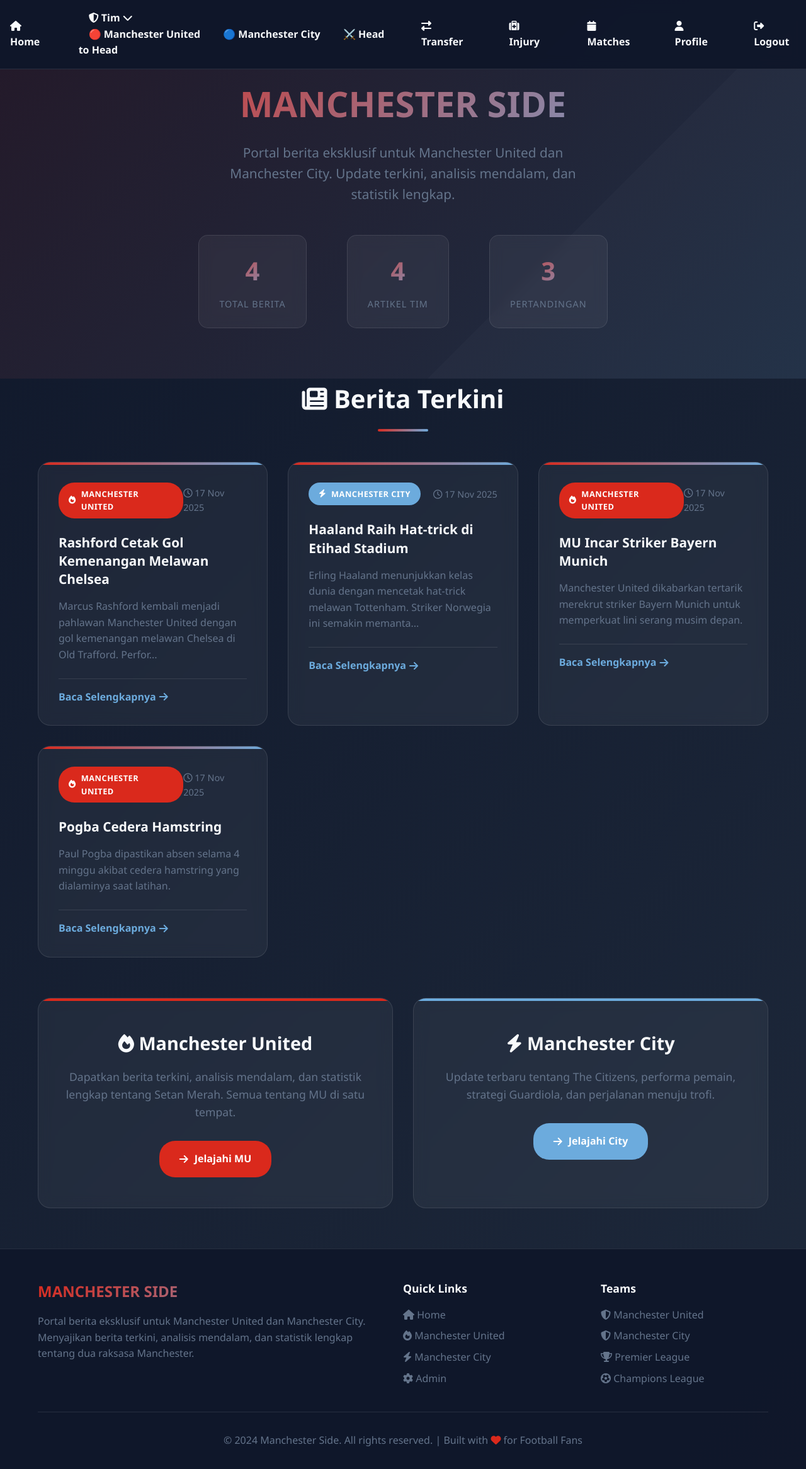
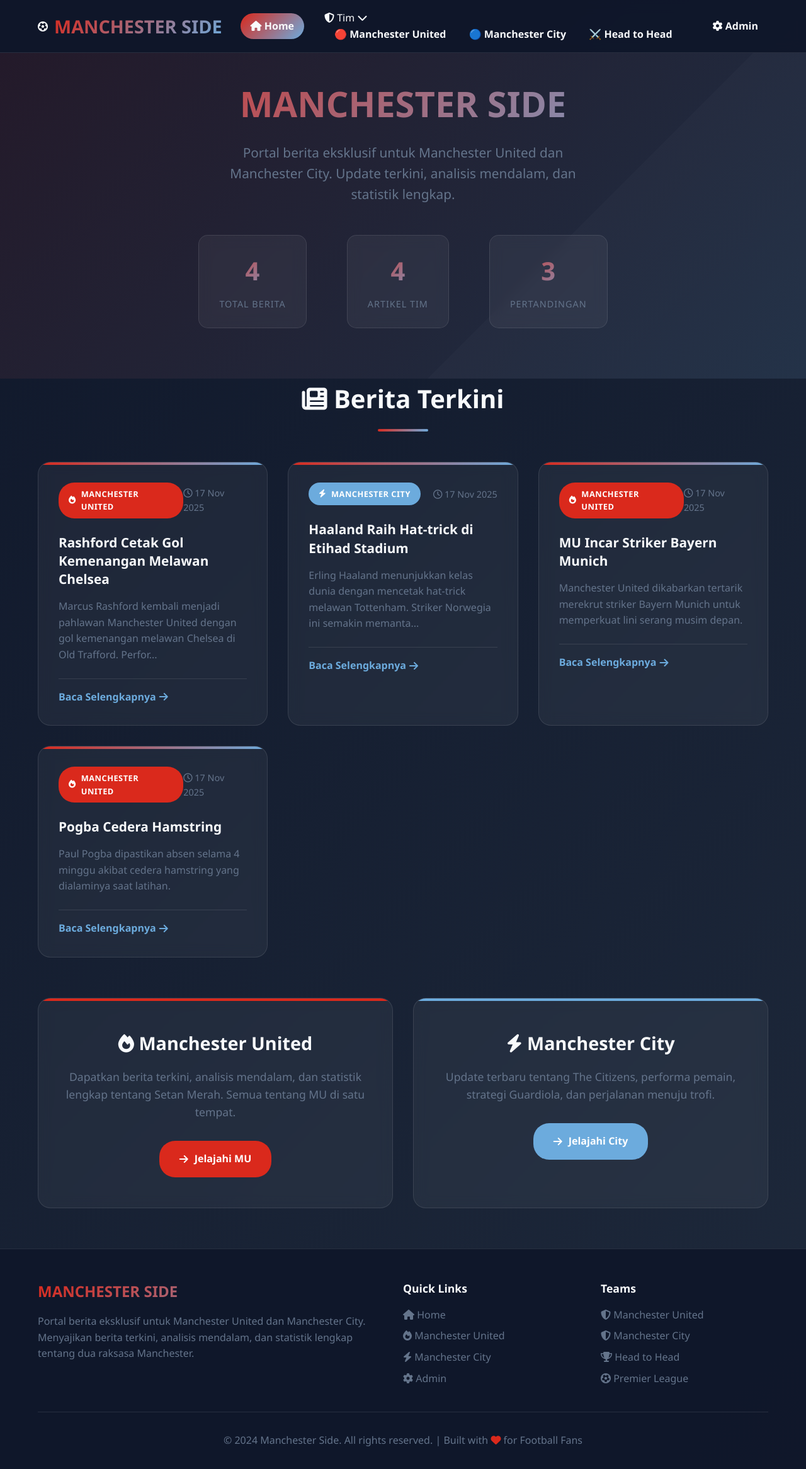
Before and after one commit to rafiHsN17/manchester_side, a PHP site: page /index.php in a window 1280 px wide. Shown: the whole page at 63% size. Run offline with PHP 8.4, Linux system fonts and the light colour scheme; the visitor is signed in with stand-in values (Sample User, id 1); data comes from the database, SQL or seed files in the repository.

Commit message:
Update index.php

```diff
--- a/manchester_side/index.php
+++ b/manchester_side/index.php
@@ -81,31 +81,36 @@
     <meta name="viewport" content="width=device-width, initial-scale=1.0">
     <title>Manchester Side - Berita Terkini MU & Manchester City</title>
     <link rel="stylesheet" href="https://cdnjs.cloudflare.com/ajax/libs/font-awesome/6.4.0/css/all.min.css">
-    <link rel="stylesheet" href="css/index.css">
+    <link rel="stylesheet" href="assets/css/index.css">
 </head>
 <body>
     <!-- Header -->
     <header>
-        <nav>
-    <a href="index.php"><i class="fas fa-home"></i> Home</a>
-    <div class="dropdown">
-        <a href="#"><i class="fas fa-shield-alt"></i> Tim <i class="fas fa-chevron-down"></i></a>
-        <div class="dropdown-content">
-            <a href="manchester-united.php">🔴 Manchester United</a>
-            <a href="manchester-city.php">🔵 Manchester City</a>
-            <a href="head-to-head.php">⚔️ Head to Head</a>
+        <div class="container header-content">
+            <div class="logo">
+                <i class="fas fa-futbol"></i>
+                <h1>MANCHESTER SIDE</h1>
+            </div>
+            <nav>
+                <a href="index.php" class="active"><i class="fas fa-home"></i> Home</a>
+
+                <!-- Dropdown Tim -->
+                <div class="dropdown">
+                    <span class="dropdown-toggle">
+                        <i class="fas fa-shield-alt"></i> Tim <i class="fas fa-chevron-down"></i>
+                    </span>
+                    <div class="dropdown-menu">
+                        <a href="manchester-united.php" class="mu">🔴 Manchester United</a>
+                        <a href="manchester-city.php" class="city">🔵 Manchester City</a>
+                        <a href="head-to-head.php" class="h2h">⚔️ Head to Head</a>
+                    </div>
+                </div>
+
+                <?php if(isAdminLoggedIn()): ?>
+                    <a href="admin/dashboard.php"><i class="fas fa-cog"></i> Admin</a>
+                <?php endif; ?>
+            </nav>
         </div>
-    </div>
-    <a href="transfer.php"><i class="fas fa-exchange-alt"></i> Transfer</a>
-    <a href="injury.php"><i class="fas fa-medkit"></i> Injury</a>
-    <a href="matches.php"><i class="fas fa-calendar"></i> Matches</a>
-    <?php if(isset($_SESSION['user_logged_in']) && $_SESSION['user_logged_in'] === true): ?>
-        <a href="profile.php"><i class="fas fa-user"></i> Profile</a>
-        <a href="logout-user.php"><i class="fas fa-sign-out-alt"></i> Logout</a>
-    <?php else: ?>
-        <a href="login.php"><i class="fas fa-sign-in-alt"></i> Login</a>
-    <?php endif; ?>
-</nav>
     </header>
 
     <!-- Hero Section -->
@@ -204,10 +209,10 @@
 
                 <div class="footer-links">
                     <h4>Teams</h4>
-                    <a href="#"><i class="fas fa-shield-alt"></i> Manchester United</a>
-                    <a href="#"><i class="fas fa-shield-alt"></i> Manchester City</a>
-                    <a href="#"><i class="fas fa-trophy"></i> Premier League</a>
-                    <a href="#"><i class="fas fa-futbol"></i> Champions League</a>
+                    <a href="manchester-united.php"><i class="fas fa-shield-alt"></i> Manchester United</a>
+                    <a href="manchester-city.php"><i class="fas fa-shield-alt"></i> Manchester City</a>
+                    <a href="head-to-head.php"><i class="fas fa-trophy"></i> Head to Head</a>
+                    <a href="#"><i class="fas fa-futbol"></i> Premier League</a>
                 </div>
             </div>
 
@@ -217,6 +222,6 @@
         </div>
     </footer>
 
-    <script src="js/index.js"></script>
+    <script src="assets/js/index.js"></script>
 </body>
 </html>
```
